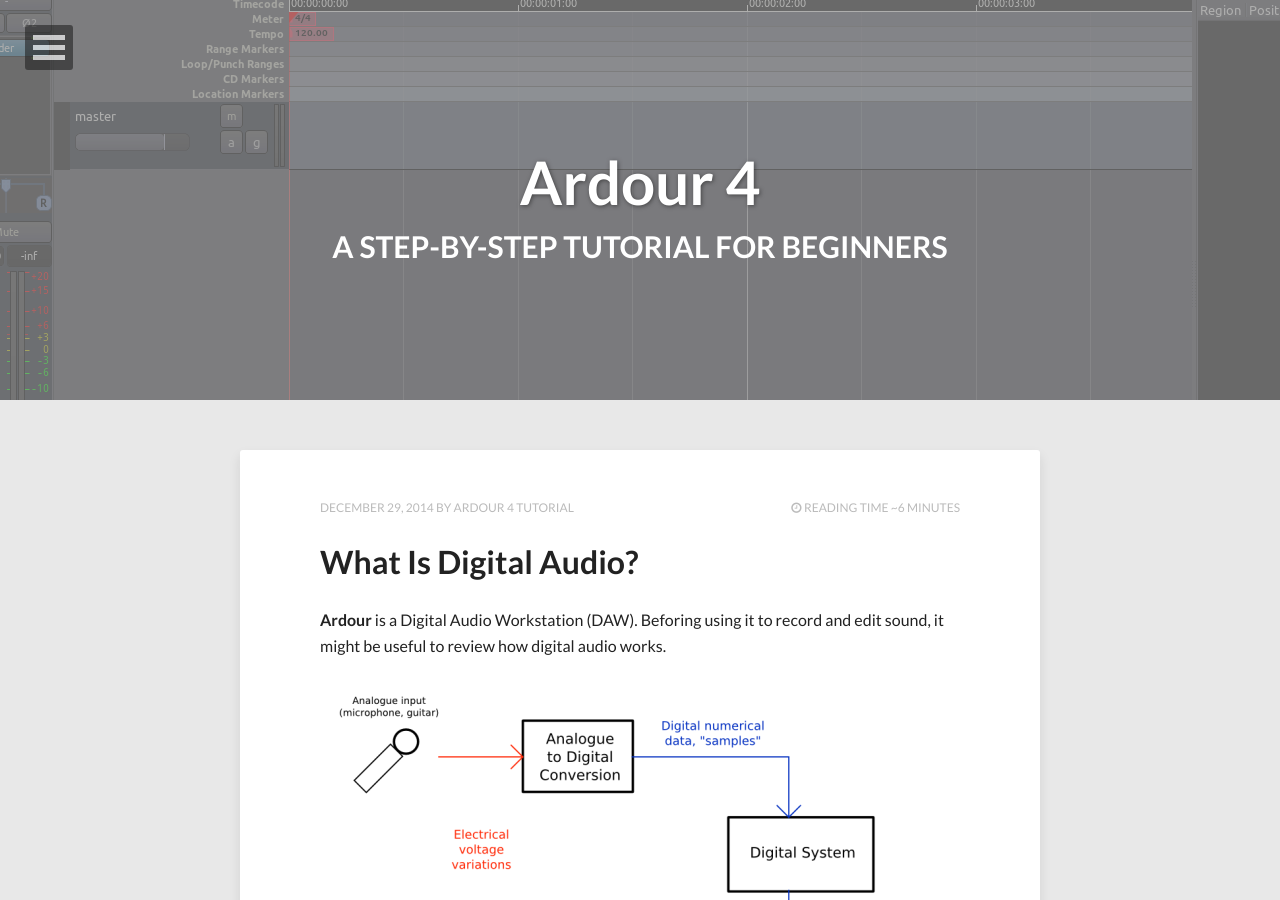
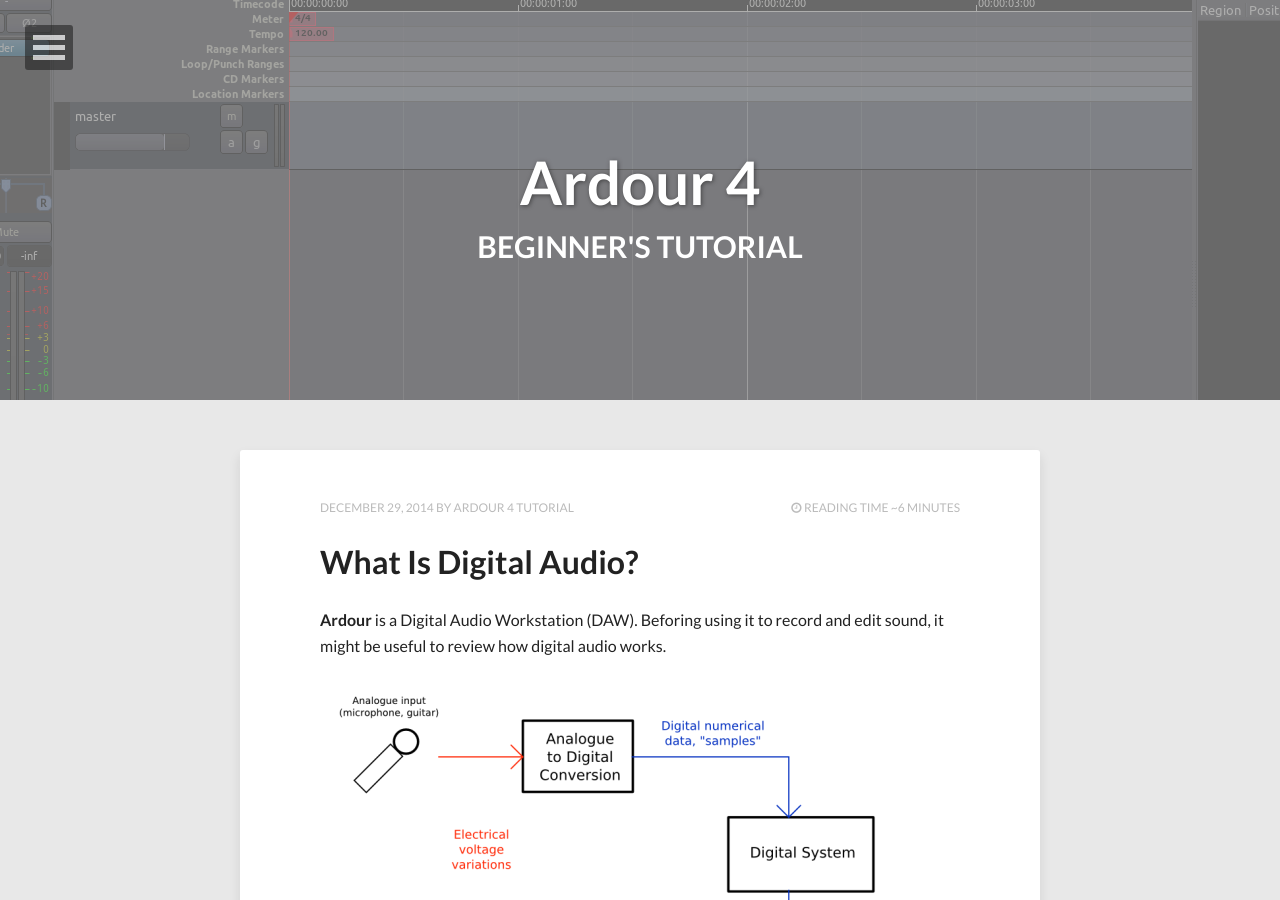
Before and after one commit to brunoruviaro/ardour4-tutorial, a Jekyll site: the page built from index.html, in a window 1280 px wide and 900 px high. Built offline with Jekyll 4.4.1, drawn with Linux system fonts in a browser that asks for light colours; nearby versions of some CDN libraries; the list of posts is cut into pages by our own code.

Commit message:
update title

```diff
--- a/index.html
+++ b/index.html
@@ -1,6 +1,6 @@
 ---
 layout: post-index
-title: a step-by-step tutorial for beginners
+title: BEGINNER'S TUTORIAL
 description: "A Free, Libre, and Open Source Software Tutorial."
 tags: [Ardour, DAW, music, recording, electronic music]
 comments: false
```
